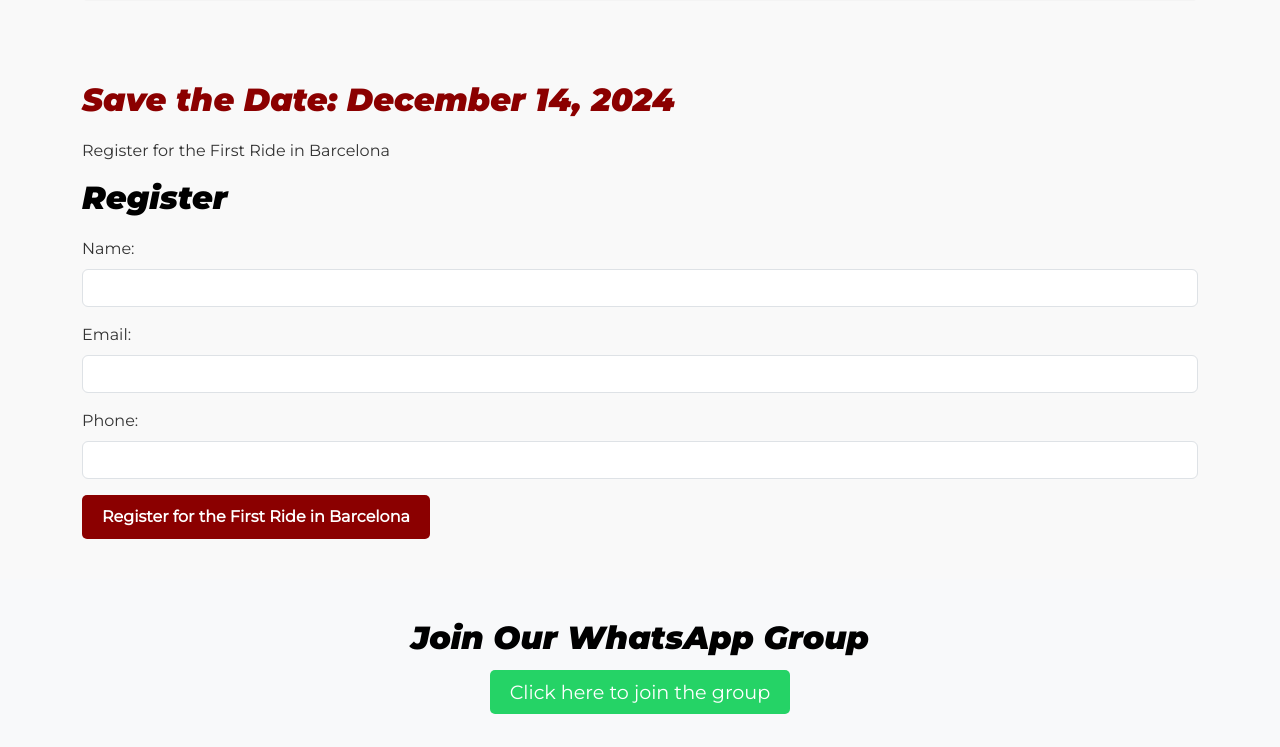
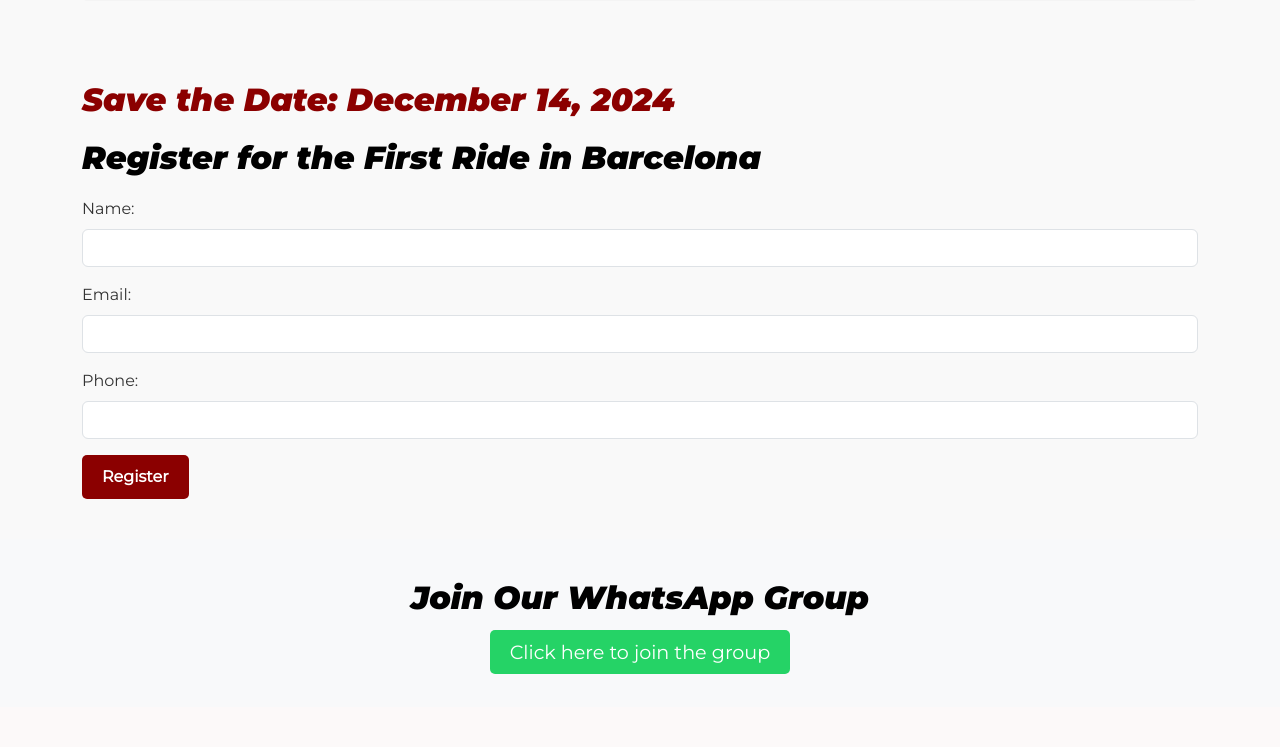
Before and after one commit to kornchli0/motul_community, a Flask app: page / in a window 1280 px wide. Shown: the part 569-1316 px from the top of the page. After the commit the page ends 1243 px from the top, so only its background shows below. Run offline with Flask 3, Linux system fonts and the light colour scheme.

Commit message:
Update dark red buttons and banner adjustments

```diff
--- a/templates/index.html
+++ b/templates/index.html
@@ -111,8 +111,7 @@
     <div class="section" id="register">
         <div class="container">
             <h2 class="event-date">Save the Date: December 14, 2024</h2>
-            <p>Register for the First Ride in Barcelona</p>
-            <h2>Register</h2>
+            <h2>Register for the First Ride in Barcelona</h2>
             <form action="/register" method="POST">
                 <div class="mb-3">
                     <label for="name" class="form-label">Name:</label>
@@ -126,7 +125,7 @@
                     <label for="phone" class="form-label">Phone:</label>
                     <input type="tel" class="form-control" id="phone" name="phone" required>
                 </div>
-                <button type="submit" class="btn btn-dark-red">Register for the First Ride in Barcelona</button>
+                <button type="submit" class="btn btn-dark-red">Register</button>
             </form>
         </div>
     </div>
```
